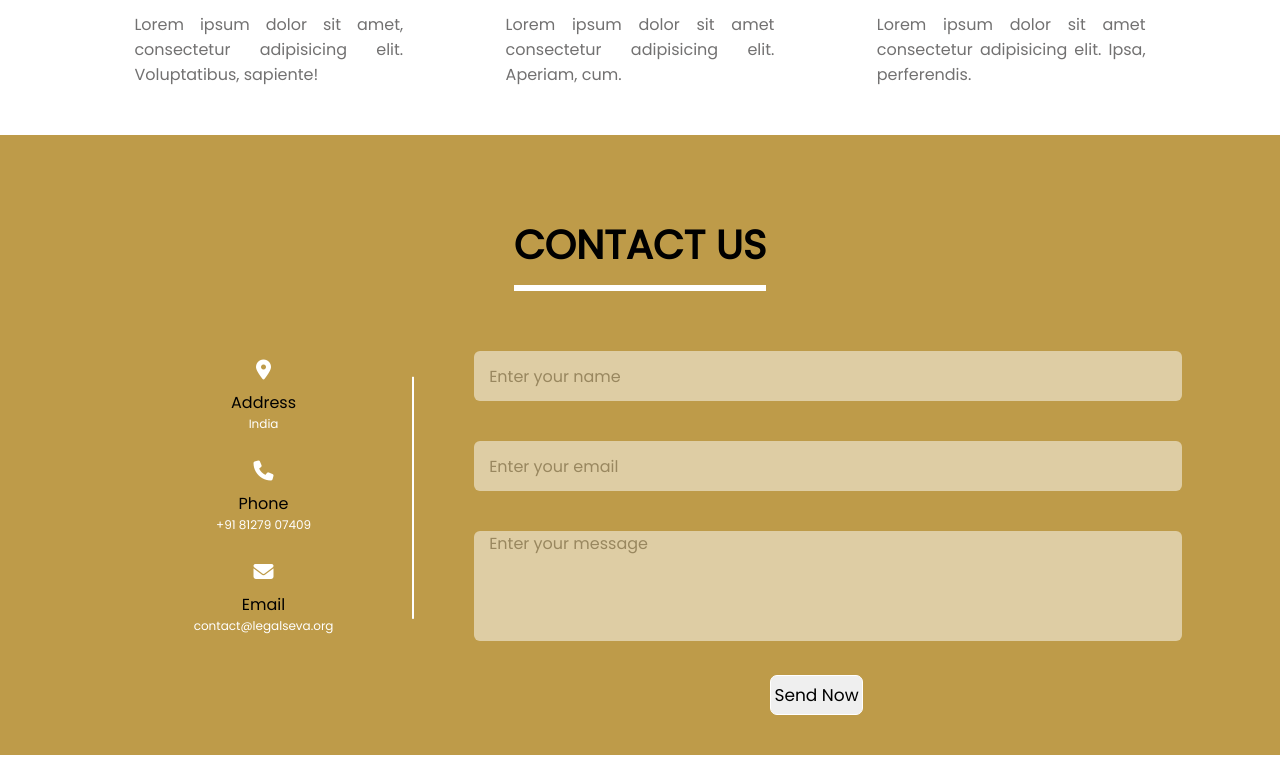
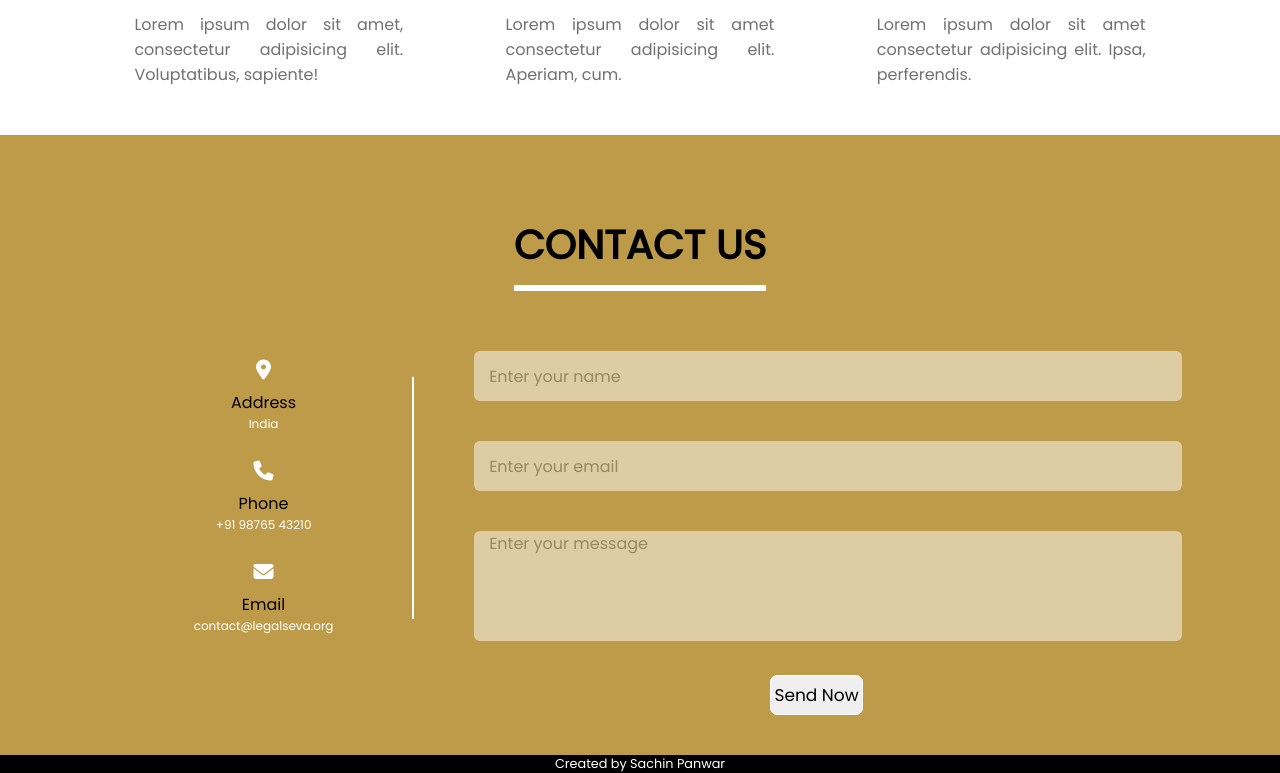
Before and after one commit to sachinpnwr/LegalSevaClone, a plain HTML site: page index.html in a window 1280 px wide. Shown: the part 3876-4649 px from the top of the page. Drawn offline with Linux system fonts and the light colour scheme.

Commit message:
version4.0

```diff
--- a/index.html
+++ b/index.html
@@ -227,7 +227,7 @@
             <div class="phone details">
                 <i class="fas fa-phone"></i>
                 <div class="topic">Phone</div>
-                <div class="text-one">+91 81279 07409</div>
+                <div class="text-one">+91 98765 43210</div>
             </div>
             <div class="email details">
                 <i class="fas fa-envelope"></i>
@@ -253,6 +253,9 @@
         </div>
     </div>
 </section>
+<footer>
+    <p>Created by Sachin Panwar</p>
+</footer>
 
 <body>
     <script src="https://kit.fontawesome.com/fb1e11dd43.js" crossorigin="anonymous"></script>
--- a/style.css
+++ b/style.css
@@ -638,3 +638,13 @@ form{
     transform: translateY(-50%);
     background: #ffffff;
 }
+
+footer{
+    background: black;
+}
+
+footer p{
+    color: #fff;
+    text-align: center;
+    font-size: 0.8rem;
+}
```
